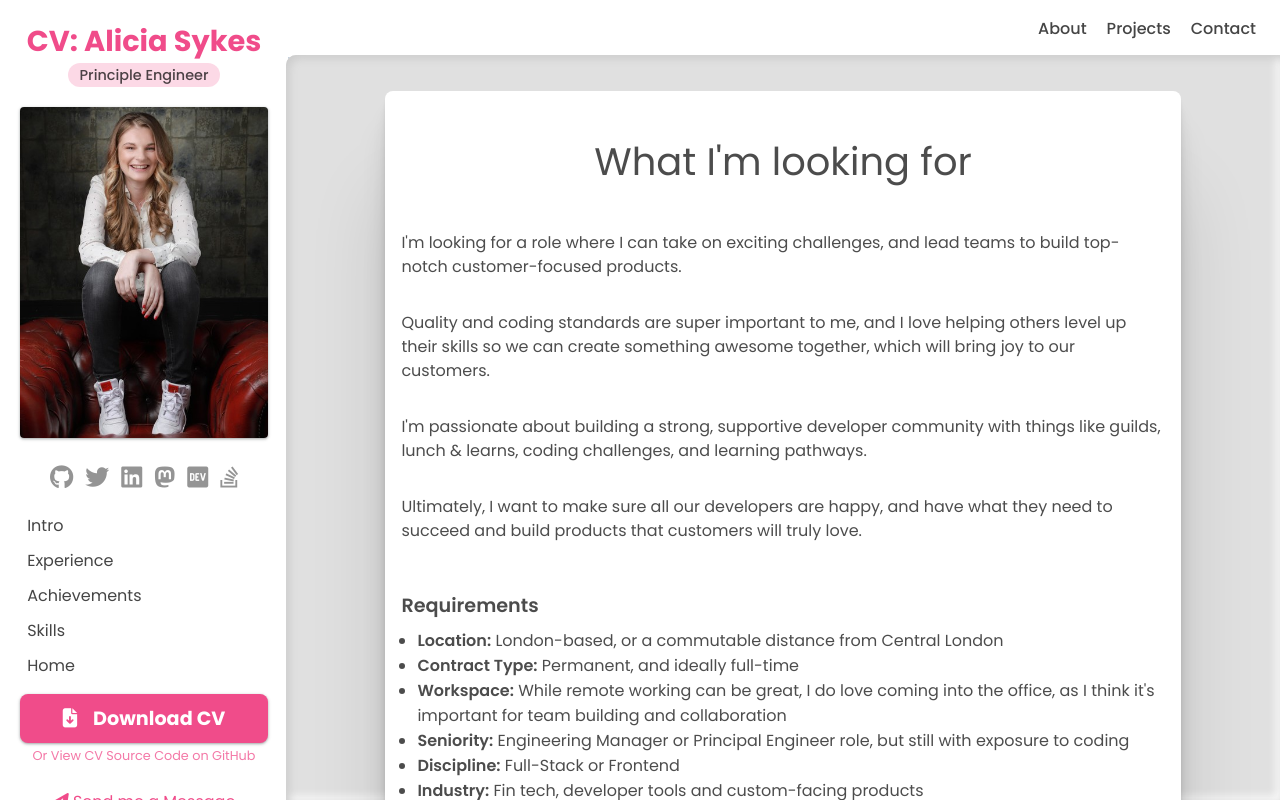
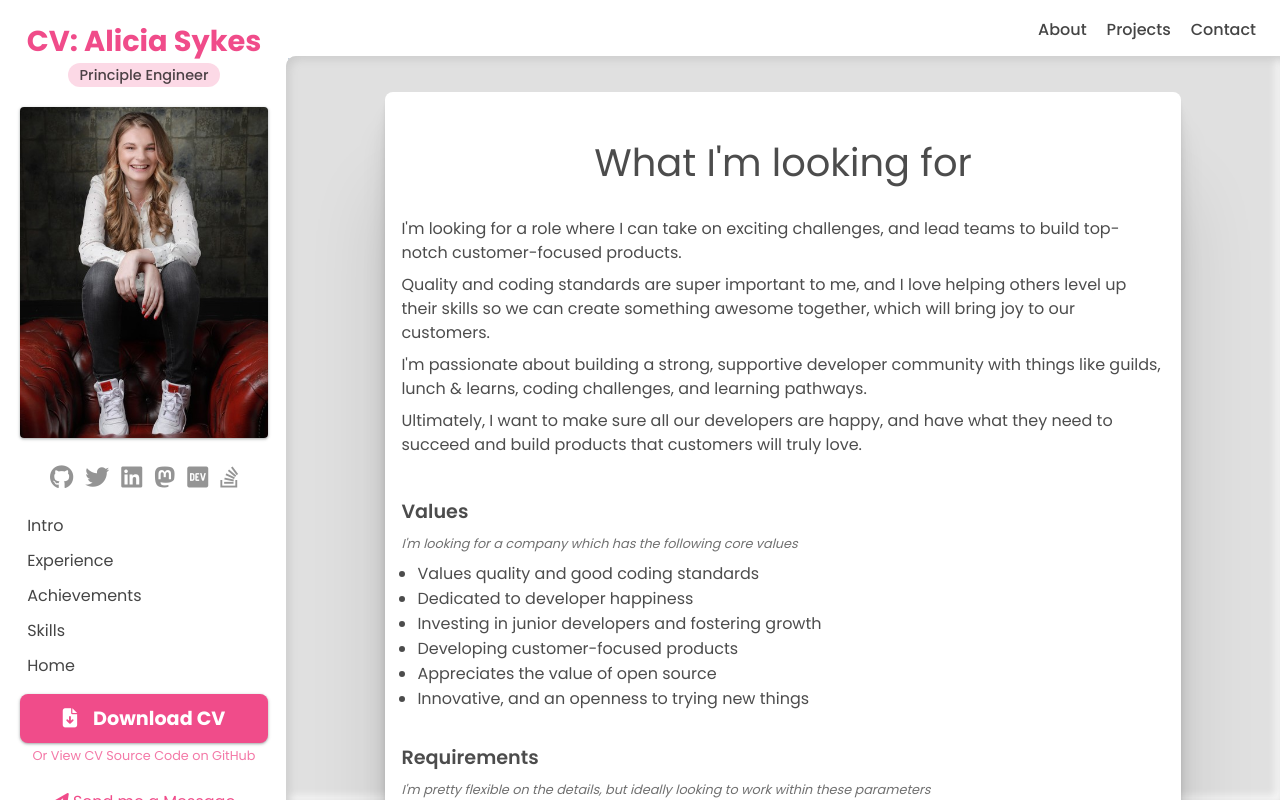
Before and after one commit to Lissy93/cv, a SvelteKit app in the folder web/: page /ideal-role in a window 1280 px wide. Built offline with nearby package versions, Linux system fonts and the light colour scheme.

Commit message:
fix: Max width for page on large screens

```diff
--- a/web/src/routes/+layout.svelte
+++ b/web/src/routes/+layout.svelte
@@ -170,6 +170,7 @@
 		background: #dcfddc;
 		border: 1px solid #8ddb8d;
 		width: 80%;
+		max-width: 1000px;
 		margin: 1rem auto;
 		padding: 0.25rem 1rem 2.5rem 1rem;
 		border-radius: 8px;
--- a/web/src/routes/ideal-role/+page.svelte
+++ b/web/src/routes/ideal-role/+page.svelte
@@ -49,15 +49,6 @@
 <p>{paragraph}</p>
 {/each}
 
-<h2>Requirements</h2>
-<ul>
-  {#each requirements as { lbl, desc }}
-    <li>
-      <strong>{lbl}:</strong> {desc}
-    </li>
-  {/each}
-</ul>
-
 <h2>Values</h2>
 <p class="subtitle">I'm looking for a company which has the following core values</p>
 <ul>
@@ -67,15 +58,28 @@
 </ul>
 
 
+<h2>Requirements</h2>
+<p class="subtitle">I'm pretty flexible on the details, but ideally looking to work within these parameters</p>
+<ul>
+  {#each requirements as { lbl, desc }}
+    <li>
+      <strong>{lbl}:</strong> {desc}
+    </li>
+  {/each}
+</ul>
+
+
+
 <h2>Why me?</h2>
 <p>
+  I'm an accomplished full-stack senior developer, just take a look at my recent <a href="/achievements">achievements</a> for evidence of this!
   You can learn more about me, my attributes and the philosophy that drives me in my <a href="/intro">intro</a> page.
   Or if you prefer to see my past work, take a look at my published apps at <a href="https://apps.aliciasykes.com">apps.aliciasykes.com</a>
 </p>
 
 <h2>Get in Touch</h2>
 <p>
-  If you think I could be a good fit for your team, please <a href="/contact">get in touch</a>.
+  Does this sound good to you? If so, I'd love to hear from you! So please do <a href="/contact">get in touch</a>.
 </p>
 
 <div class="other-pages">
@@ -112,11 +116,17 @@ ul {
   }
 }
 
+p {
+  font-size: 1rem;
+  margin: 0 0 0.5rem 0;
+}
+
 .other-pages {
   display: grid;
   align-items: center;
   grid-template-columns: repeat(auto-fit, minmax(170px, 1fr));
   gap: 1rem;
+  margin: 1rem 0;
   a {
     button {
       margin: 0;
--- a/web/src/styles/page-global.scss
+++ b/web/src/styles/page-global.scss
@@ -208,6 +208,7 @@ main {
 
 .page {
   width: 80%;
+  max-width: 1000px;
   min-height: 80%;
   margin: 1rem auto;
   padding: 1rem;
```
